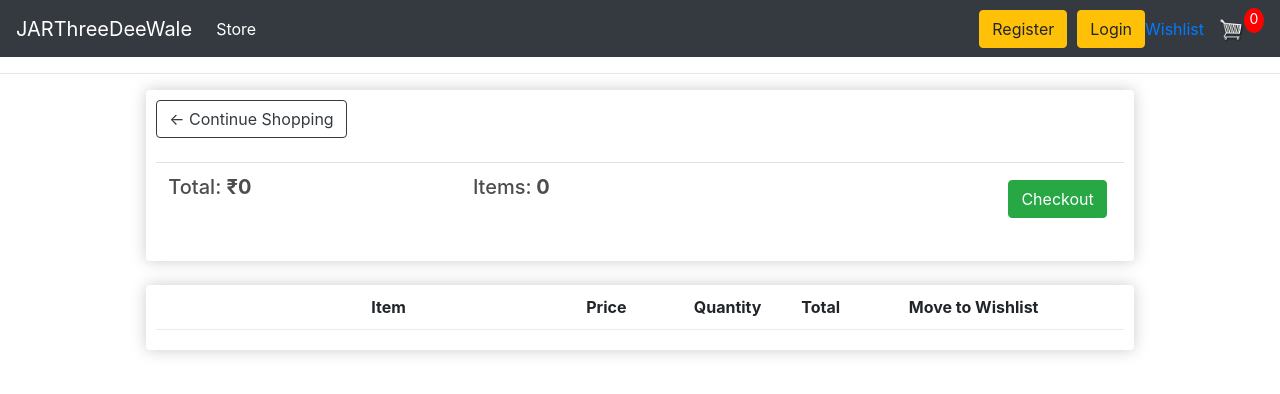
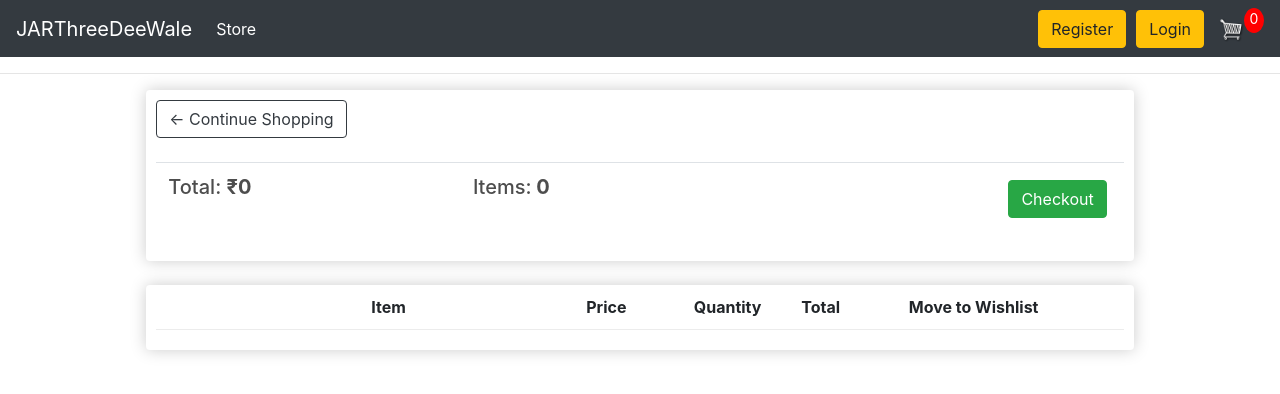
Before and after one commit to c4ndyfl1p/ecommerce, a Django app: page /cart/ in a window 1280 px wide. Shown: the top 394 px of the page. Run offline with Django 3.2, Linux system fonts and the light colour scheme; lists and menus that the app fills with data are empty; some libraries are stand-ins or nearby versions.

Commit message:
made navbar tidier

```diff
--- a/store/templates/store/main.html
+++ b/store/templates/store/main.html
@@ -73,14 +73,16 @@
             <div class="form-inline my-2 my-lg-0">
                 {% if user.is_authenticated %}
                     <p id="welcome" style="margin: 5px; padding: 5px;
-                    color: white;">Welcome, <a href="#">{{user.username}}!!</a></p>
+                    color: white;">
+                    Welcome, <a href="#">{{user.username}}!!</a></p>
+                    <a  class="btn btn-success" href="{% url 'wishlist' %}"> Wishlist </a>
                     <a href="{% url 'logout' %}" class="btn btn-warning">Logout</a>
                 {% else %}
                     <a href= "{% url 'register' %}" class="btn btn-warning" style="margin-right:10px ;">Register</a>
                     <a href="{% url 'login' %}" class="btn btn-warning">Login</a>
                 {% endif %}
 
-                <a  href="{% url 'wishlist' %}"> Wishlist </a>
+
 
                 <a href="{% url 'cart' %}">
                     <img  id="cart-icon" src="{% static 'images/cart.png' %}">
```
